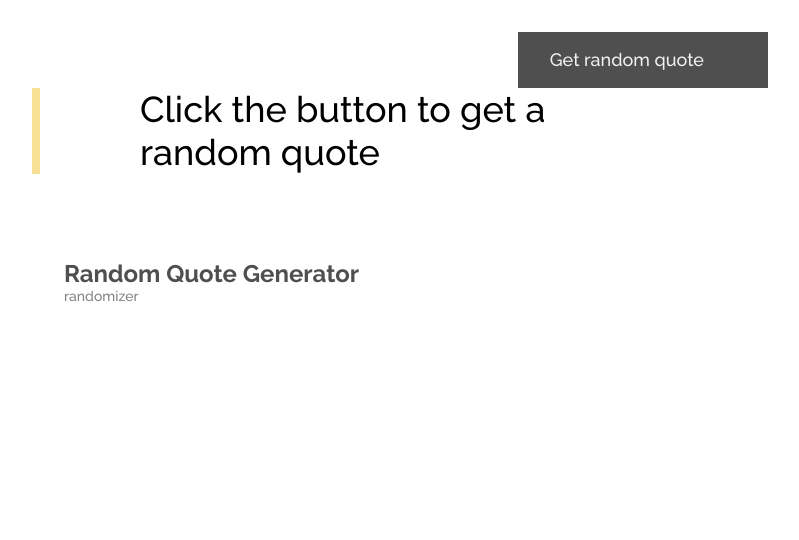
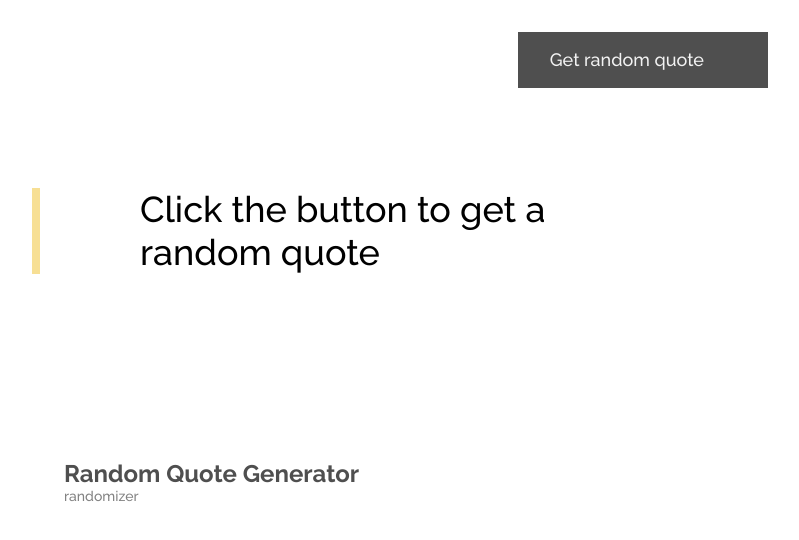
Before and after one commit to hitmaizer/quote-generator, a React (Create React App) app: page / in a window 1280 px wide. Shown: the top 540 px of the page, without its empty margins (0-799 px from the left). Built offline with nearby package versions, Linux system fonts and the light colour scheme; no server answers; some icons are missing.

Commit message:
basic styling

```diff
--- a/src/elements/StyledQuote.js
+++ b/src/elements/StyledQuote.js
@@ -10,5 +10,6 @@ export default styled.div`
     line-height: 120%;
     max-width: 614px;
     display: inline-block;
+    margin-bottom: 100px;
 
 `
--- a/src/scss/_globals.scss
+++ b/src/scss/_globals.scss
@@ -32,7 +32,13 @@
     background-color: $darkGray;
     color: $offWhite;
     gap: 8px;
+    margin-bottom: 100px;
     cursor: pointer;
+    transition: all .3s ease;
+
+    &:hover {
+        background-color: $black;
+    }
 }
 
 .btn__text {
--- a/src/scss/style.css
+++ b/src/scss/style.css
@@ -46,7 +46,14 @@
   background-color: #4F4F4F;
   color: #F2F2F2;
   gap: 8px;
+  margin-bottom: 100px;
   cursor: pointer;
+  -webkit-transition: all .3s ease;
+  transition: all .3s ease;
+}
+
+.random__btn:hover {
+  background-color: #000000;
 }
 
 .btn__text {
```
